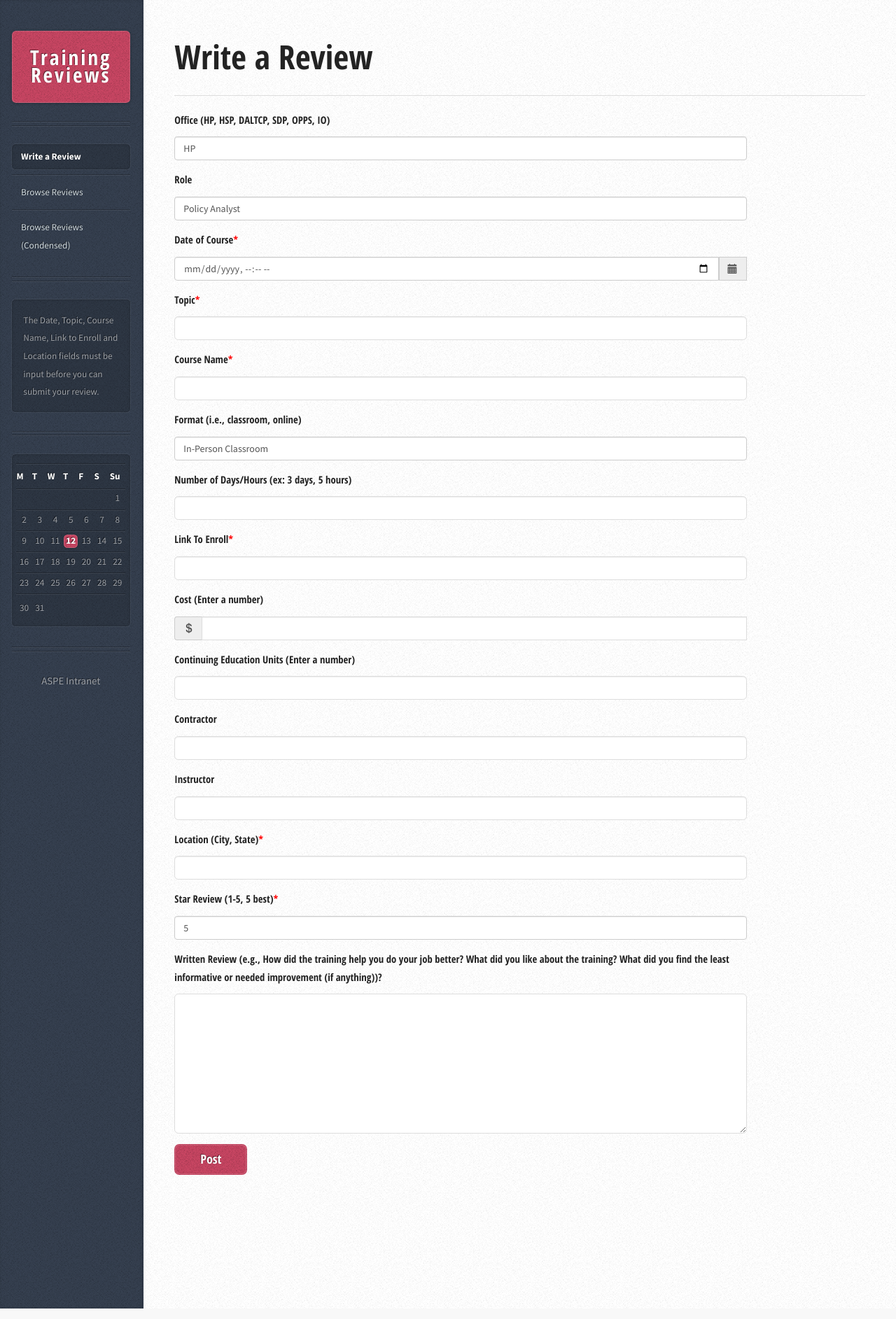
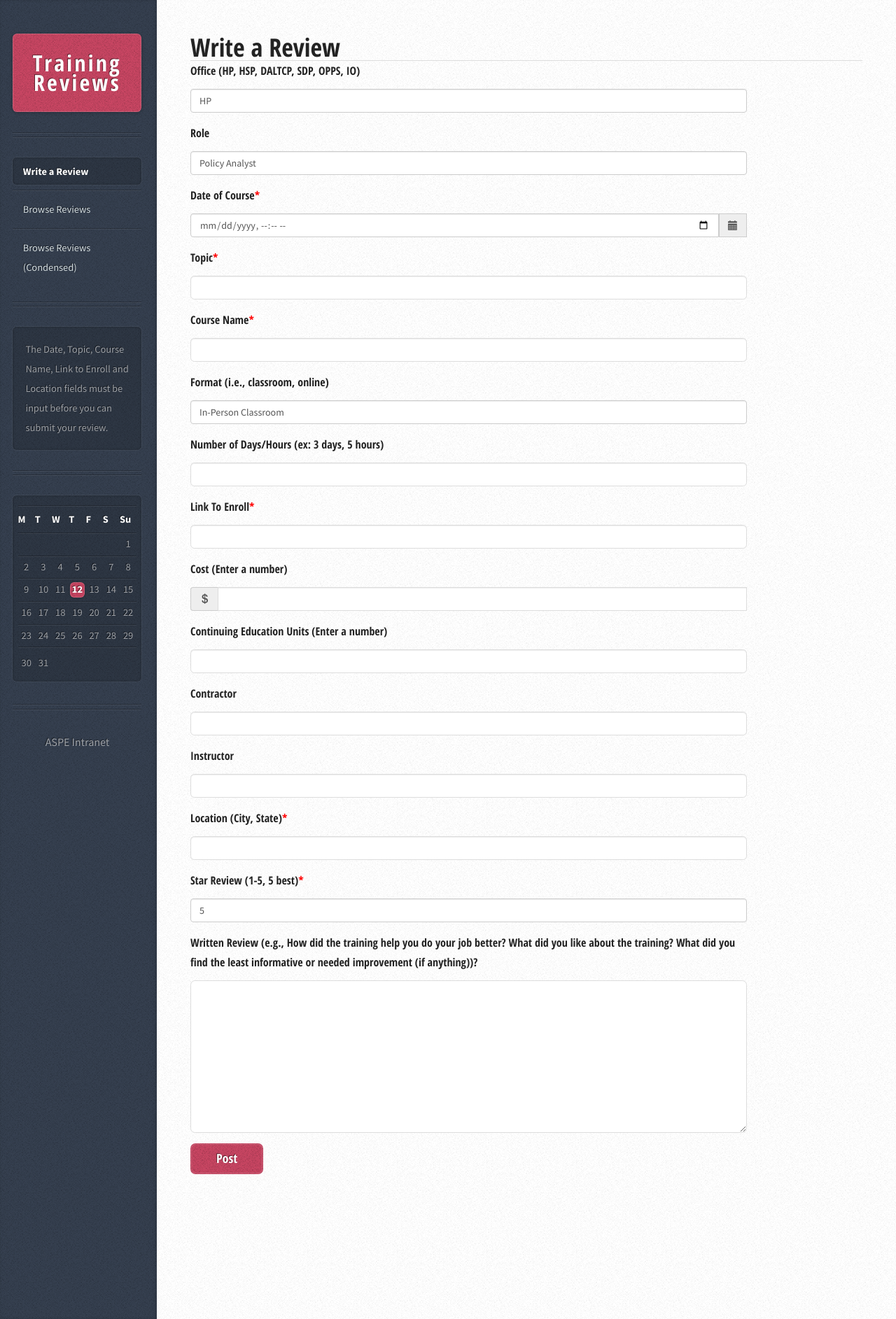
Before and after one commit to ryan2/Training, an ASP.NET MVC app: page /Trainings/Create1 in a window 1280 px wide. Shown: the whole page at 70% size. Run offline with ASP.NET Core 8 and stand-ins for ASP.NET MVC 5, Linux system fonts and the light colour scheme; data that the repository does not hold is empty; the project's own start-up code is not run, and a stand-in starts its controllers and pages; some libraries are stand-ins or nearby versions.

Commit message:
added toggle to main browse and made more compact

```diff
--- a/Content/striped/assets/css/main.css
+++ b/Content/striped/assets/css/main.css
@@ -1608,8 +1608,8 @@
 	hr {
 		border: 0;
 		border-top: solid 1px #ddd;
-		padding: 1.5em 0 0 0;
-		margin: 1.75em 0 0 0;
+		padding: 0em 0 0 0;
+		margin: 0em 0 0 0;
 	}
 
 	sub {
@@ -1719,12 +1719,12 @@
 			font-family: 'Open Sans Condensed', sans-serif;
 			font-weight: 300;
 			display: block;
-			margin-top: 1em;
+			margin-top: 0.6em;
 			color: #999;
 		}
 
 	section, article {
-		margin-bottom: 3em;
+		margin-bottom: 0em;
 	}
 
 		section > :last-child,
@@ -2319,7 +2319,7 @@
 			}
 
 			h2 {
-				font-size: 1.2em;
+				font-size: 1em;
 			}
 
 			h3, h4, h5, h6 {
@@ -2593,27 +2593,27 @@
 
 			body {
 				min-width: 1000px;
-				font-size: 11pt;
+				font-size: 12pt;
 			}
 
 			input, textarea, select {
-				font-size: 11pt;
+				font-size: 12pt;
 			}
 
 		/* Box */
 
 			.box.post h2 {
-				font-size: 3.25em;
-				line-height: 1.25em;
+				font-size: 2.25em;
+				line-height: 1.1em;
 			}
 
 			.box.post header {
-				padding: 1.5em 0 0 0;
-				margin: 0 0 3em 0;
+				padding:1em 0 0 0;
+				margin: 0 0 1em 0;
 			}
 
 				.box.post header > p {
-					font-size: 1.75em;
+					font-size: 1.5em;
 					line-height: 1.5em;
 					position: relative;
 					top: -0.75em;
```
Also changed, not shown: Views/Trainings/Index1.cshtml (+20 -8 lines), Training4.csproj, 9 other files.
